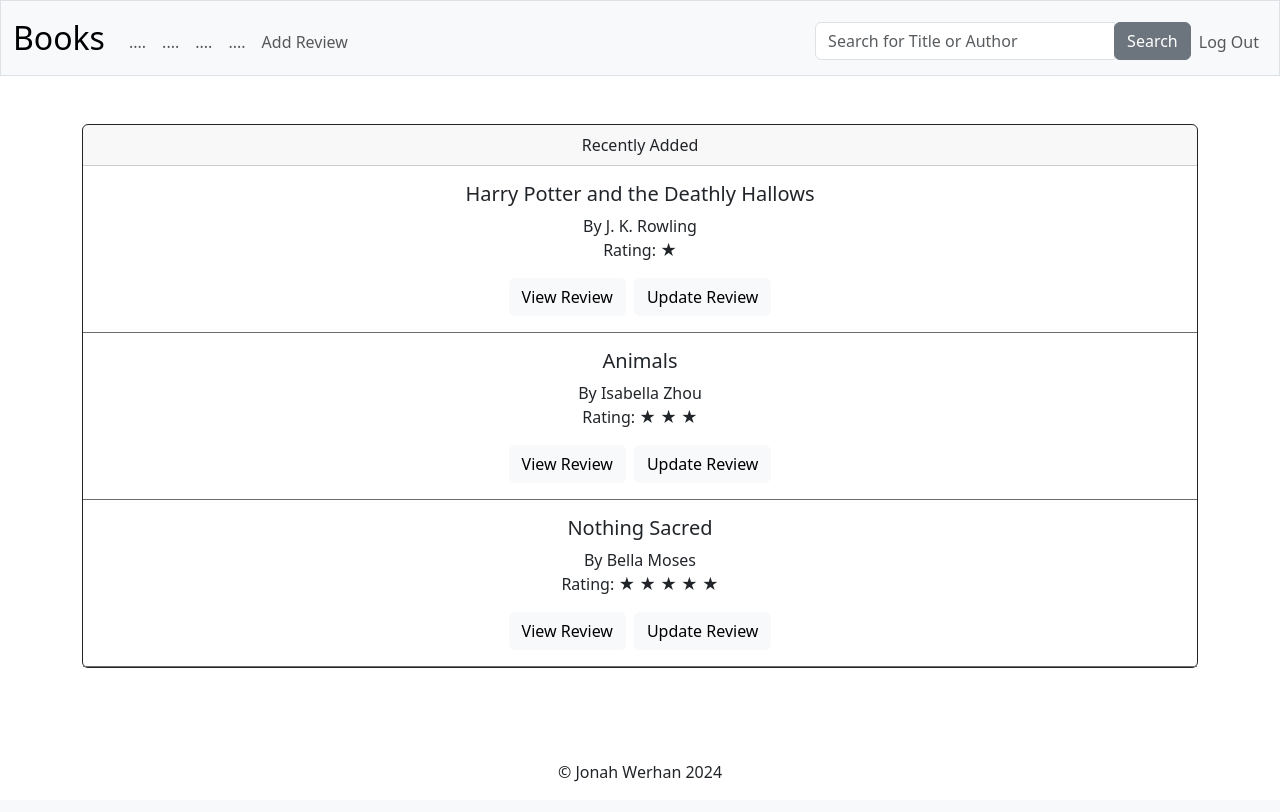
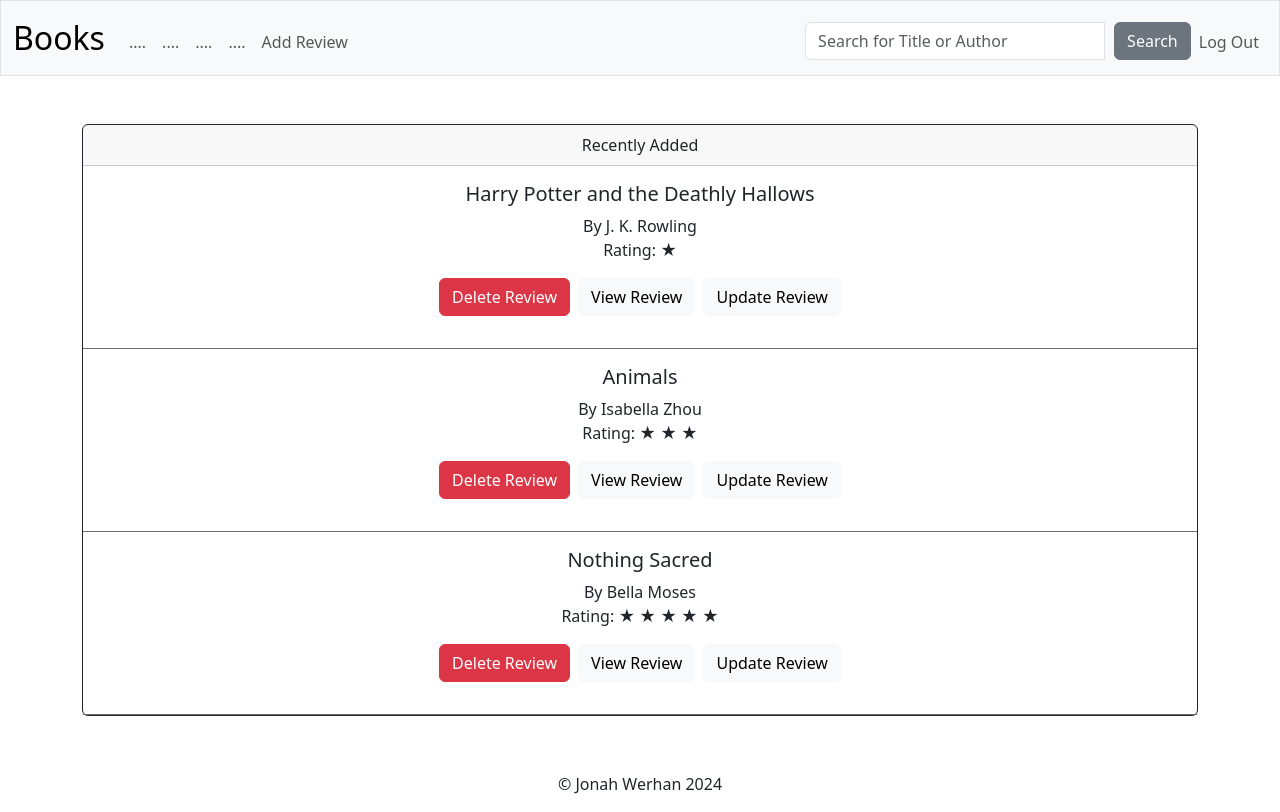
Before and after one commit to jwerhan/FinalProject, a Flask app: page / in a window 1280 px wide. Before the commit the page ends 782 px from the top, so only its background shows below. Run offline with Flask 3, Linux system fonts and the light colour scheme; a user stored in the database is signed in; data comes from the database, SQL or seed files in the repository; both versions use the stored data as it was after the commit; some libraries are stand-ins or nearby versions.

Commit message:
Update review form and delete review functionality

```diff
--- a/app.py
+++ b/app.py
@@ -13,9 +13,14 @@ from flask import url_for
 # Configure application
 app = Flask(__name__)
 
-# Configure session to use filesystem (instead of signed cookies)
+# Configure session to use cookies
 app.config["SESSION_PERMANENT"] = False
 app.config["SESSION_TYPE"] = "filesystem"
+app.config["SESSION_COOKIE_SECURE"] = True  # Enable secure cookies
+app.config["SESSION_COOKIE_HTTPONLY"] = True  # Enable HttpOnly cookies
+app.config["SESSION_COOKIE_SAMESITE"] = "Lax"  # Set SameSite attribute to Lax
+# Set secret key
+app.secret_key = os.urandom(24)
 Session(app)
 
 
@@ -36,6 +41,9 @@ def after_request(response):
 def index():
     """Logged in home page displays most recent additions to database for use (max of 4)"""
 
+    if not session["user_id"]:
+        return redirect("/login")
+
     reviews = db.execute("""SELECT review.*, users.username FROM review
                          JOIN users ON users.id = review.user_id
                          WHERE review.user_id = ?
@@ -53,34 +61,36 @@ def index():
     return render_template("index.html", reviews=reviews, length=length, star=star)
 
 
-# Logged in search result page
 @app.route("/search", methods=["GET"])
-@login_required
 def search():
     """Logged in search page displays search results for user"""
     if request.method == "GET":
         query = request.args.get("q")
-        q=query
+        q = query
         if not query:
             return errorPage("Please enter a valid search query", 400)
+
         query = "%" + query + "%"
+
+        searchdb = SQL("sqlite:///books.db")
+
 
         # Pagination parameters
         page = request.args.get("page", default=1, type=int)
         results_per_page = 10
         offset = (page - 1) * results_per_page
+        star = "&#9733; "
 
         # Retrieve search results with pagination
-        rows = db.execute("""SELECT review.title, review.author, review.rating, review.date, users.username
-                     FROM review
-                     JOIN users ON users.id = review.user_id
-                     WHERE (review.title LIKE ? OR review.author LIKE ?)
-                     ORDER BY review.date DESC, review.time DESC
-                     LIMIT ? OFFSET ?""",
-                     query, query, results_per_page, offset)
+        rows = searchdb.execute("""SELECT review.title, review.author, review.rating, review.date, review.time, users.username
+                            FROM review
+                            JOIN users ON users.id = review.user_id
+                            WHERE (TRIM(review.title) LIKE ? OR TRIM(review.author) LIKE ?)
+                            LIMIT ? OFFSET ?""",
+                            query, query, results_per_page, offset)
 
         # Count total number of search results
-        count = db.execute("""SELECT COUNT(*) FROM review
+        count = searchdb.execute("""SELECT COUNT(*) FROM review
                            WHERE (title LIKE ? OR author LIKE ?)""",
                             query, query)
         total_results = count[0]["COUNT(*)"]
@@ -88,9 +98,13 @@ def search():
         # Calculate total number of pages
         total_pages = ceil(total_results / results_per_page)
 
-        star = "&#9733; "
+        if total_results == 1:
+            # If there's only one result, render the template with the single result
+            return render_template("search.html", reviews=rows, total_pages=total_pages, query=q,
+                                current_page=page, star=star, start=1, end=1)
+
         start = (page - 1) * results_per_page + 1  # Calculate the starting index of the current page
-        end = min(start + results_per_page - 1, total_results)  # Calculate the ending index of the current page
+        end = min(start + results_per_page, total_results)  # Calculate the ending index of the current page
 
         if total_results == 0:
             return errorPage("No results found", 404)
@@ -162,7 +176,7 @@ def updateReview():
         author = request.form.get('author')
         rating = request.form.get('rating')
         review = request.form.get('review')
-        star= "&#9733; "
+
         count = db.execute("""SELECT COUNT(*) FROM review
                            WHERE user_id = ? AND title = ? AND author = ?""",
                             session["user_id"], title, author)
@@ -194,9 +208,10 @@ def updateReview():
         author = row[0]["author"]
         rating = row[0]["rating"]
         review = row[0]["review"]
+        username = db.execute("SELECT username FROM users WHERE id = ?", session["user_id"])
 
         return render_template("/update-review.html", title=title, author=author,
-                               rating=rating, review=review)
+                               rating=rating, review=review, username=username)
 
 @app.route("/update-search", methods=["GET"])
 @login_required
@@ -259,6 +274,21 @@ def login():
     # Add a return statement here to return a valid response
     return redirect("/")  # Replace "/" with the desired redirect URL
 
+@app.route("/delete-review", methods=["POST", "GET"])
+@login_required
+def deleteReview():
+    if request.method == "POST":
+        title = request.form.get("q")
+        author = request.form.get("author")
+        db.execute("DELETE * FROM review WHERE user_id = ? AND title = ? AND author = ?",
+                   session["user_id"], title, author)
+        return redirect("/")
+    else:
+        title = request.args.get("q")
+        author = request.args.get("author")
+        review = db.execute("SELECT review FROM review WHERE title = ? AND user_id = ? AND author = ?", title, session["user_id"], author)
+        return render_template("/delete-review.html", title=title, review=review, author=author, id=session["user_id"])
+
 # Registration route
 @app.route("/register", methods=["GET", "POST"])
 def register():
--- a/templates/index.html
+++ b/templates/index.html
@@ -17,6 +17,11 @@
                 <h5 class="card-title">{{ reviews[n]["title"] }}</h5>
                 <p class="card-text">By {{ reviews[n]["author"] }}<br> Rating: {{ (star * (reviews[n]["rating"] | int)) | safe }}</p>
                 <div class="d-flex justify-content-center gap-2">
+                    <form action="/delete-review" method="GET" class="mb-3">
+                        <input type="hidden" name="q" class="d-none" value="{{ reviews[n]['title'] }}">
+                        <input type="hidden" name="author" class="d-none" value="{{ reviews[n]['author'] }}">
+                        <button class="btn btn-danger" type="submit" style="margin-top: 0;" data-bs-toggle="tooltip" data-bs-placement="top" title="Delete Review">Delete Review</button>
+                    </form>
                     <form action="/view-review" method="GET">
                         <input type="hidden" name="review_title" class="d-none" value="{{ reviews[n]['title'] }}">
                         <input type="hidden" name="review_author" class="d-none" value="{{ reviews[n]['username'] }}">
--- a/templates/layout.html
+++ b/templates/layout.html
@@ -38,9 +38,9 @@
                             <li class="nav-item">
                                 <form class="form-inline" action="/search" method="GET">
                                     <div class="input-group mr-3">
-                                        <input class="form-control mr-4" autocomplete="off" type="text" name="q" value="" placeholder="Search for Title or Author" style="width: 300px;">
+                                        <input class="form-control mr-2" autocomplete="off" type="text" name="q" value="" placeholder="Search for Title or Author" style="width: 300px; margin-right: 10px;">
                                         <div class="input-group-append">
-                                            <button class="btn btn-secondary ml-4" type="submit">Search</button>
+                                            <button class="btn btn-secondary" type="submit">Search</button>
                                         </div>
                                     </div>
                                 </form>
@@ -75,6 +75,9 @@
             {% block main %}{% endblock %}
         </main>
 
+        <div class="mt-auto" style="background-color: white;">
+            <p style="text-align: center">&copy Jonah Werhan 2024</p>
+        </div>
     </body>
     <script>
 
@@ -96,7 +99,4 @@
     <script src="https://code.jquery.com/jquery-3.2.1.slim.min.js" integrity="sha384-KJ3o2DKtIkvYIK3UENzmM7KCkRr/rE9/Qpg6aAZGJwFDMVNA/GpGFF93hXpG5KkN" crossorigin="anonymous"></script>
     <script src="https://cdn.jsdelivr.net/npm/popper.js@1.12.9/dist/umd/popper.min.js" integrity="sha384-ApNbgh9B+Y1QKtv3Rn7W3mgPxhU9K/ScQsAP7hUibX39j7fakFPskvXusvfa0b4Q" crossorigin="anonymous"></script>
     <script src="https://cdn.jsdelivr.net/npm/bootstrap@4.0.0/dist/js/bootstrap.min.js" integrity="sha384-JZR6Spejh4U02d8jOt6vLEHfe/JQGiRRSQQxSfFWpi1MquVdAyjUar5+76PVCmYl" crossorigin="anonymous"></script>
-    <div class="fixed-bottom">
-        <p style="text-align: center">&copy Jonah Werhan 2024</p>
-    </div>
 </html>
--- a/templates/view-review.html
+++ b/templates/view-review.html
@@ -25,9 +25,9 @@
   </div>
   {% if review[0]["user_id"] == session["user_id"] %}
   <div class="d-flex justify-content-center gap-2">
-    <form action="/delete-review" method="POST" class="mb-3">
+    <form action="/delete-review" method="GET" class="mb-3">
       <input type="hidden" name="q" class="d-none" value="{{ review[0]['title'] }}">
-      <input type="hidden" name="review_user_id" class="d-none" value="{{ review[0]['user'] }}">
+      <input type="hidden" name="author" class="d-none" value="{{ review[0]['author'] }}">
       <button class="btn btn-danger" type="submit" style="margin-top: 0;" data-bs-toggle="tooltip" data-bs-placement="top" title="Delete Review">Delete Review</button>
     </form>
     <form action="/update-review" method="GET">
```
Also changed, not shown: templates/delete-review.html (added, +45 -0 lines), templates/search.html (+5 -5 lines), templates/update-review.html (+8 -2 lines), books.db, 2 other files.
